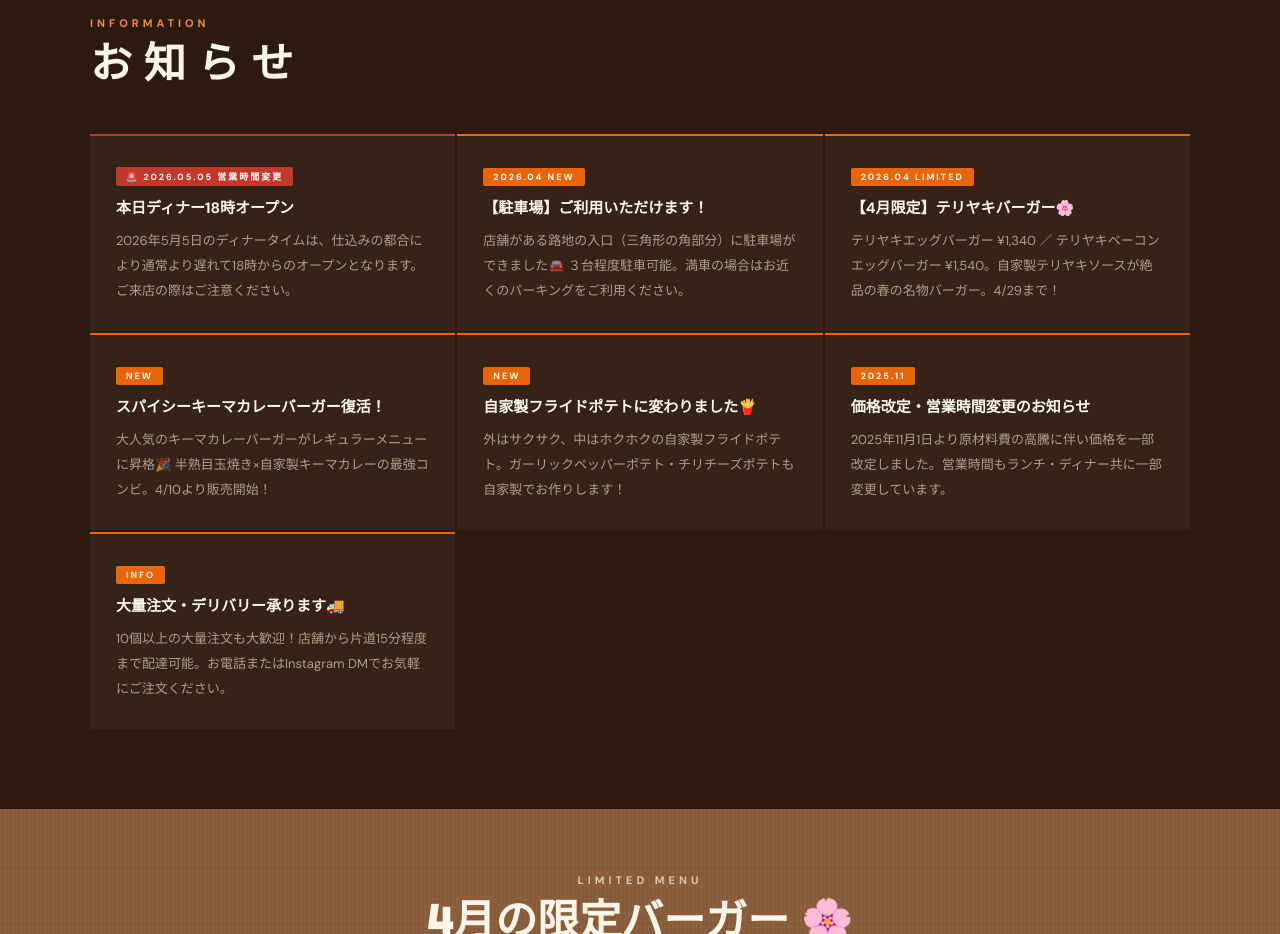
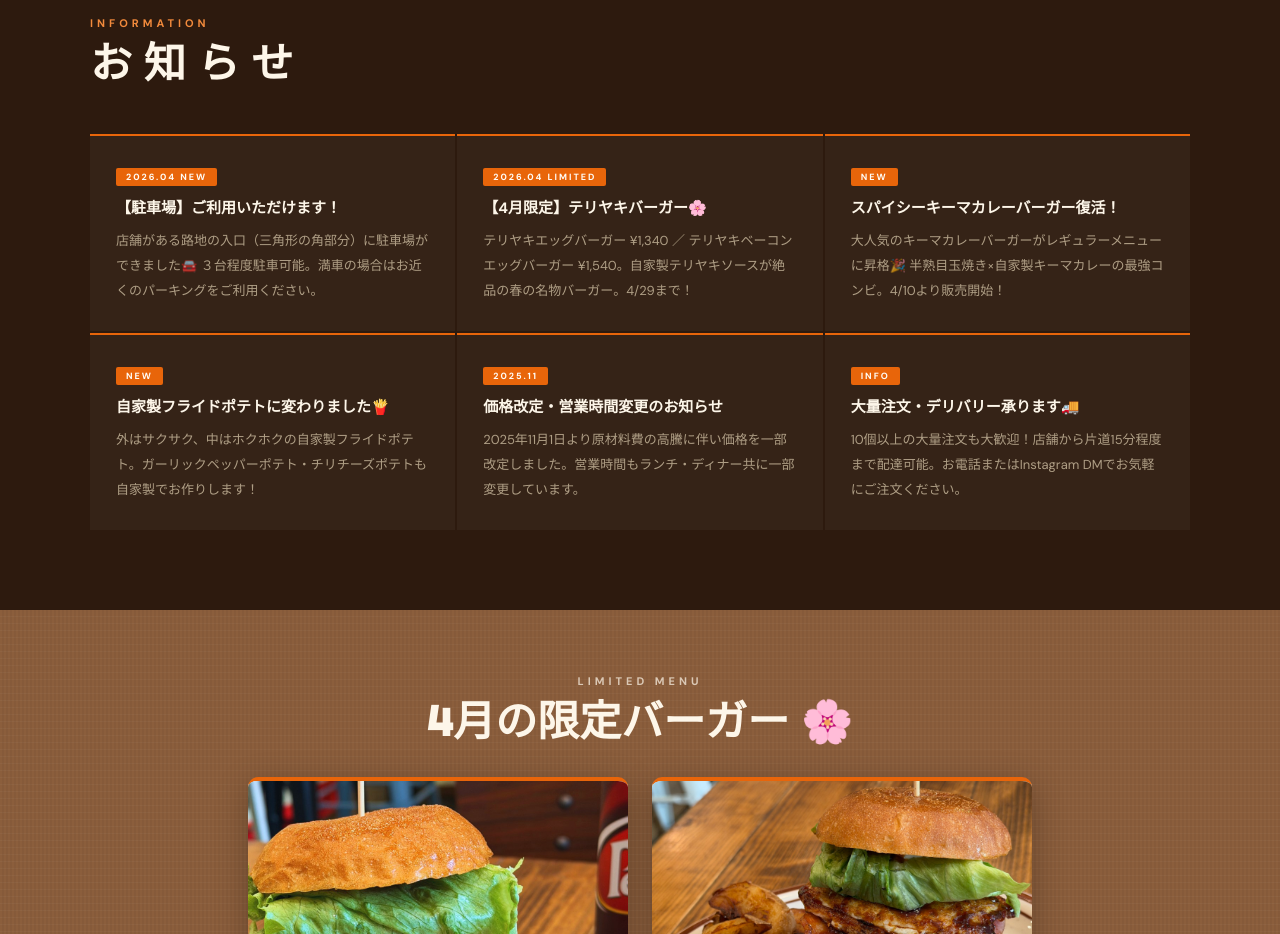
Before and after one commit to kozishutou-lgtm/burger-house, a plain HTML site: page index.html in a window 1280 px wide. Shown: the part 960-1894 px from the top of the page. Drawn offline with Linux system fonts and the light colour scheme; a script that the page names is missing.

Commit message:
臨時お知らせを削除

```diff
--- a/index.html
+++ b/index.html
@@ -196,9 +196,6 @@
       <p class="section-label">Information</p>
       <h2 class="section-title">お 知 ら せ</h2>
       <div class="news-grid">
-        <!-- TEMP_NOTICE_START -->
-        <div class="news-card" style="border-top-color:#c0392b;"><span class="news-card-tag" style="background:#c0392b;">🚨 2026.05.05 営業時間変更</span><p class="news-card-title">本日ディナー18時オープン</p><p class="news-card-body">2026年5月5日のディナータイムは、仕込みの都合により通常より遅れて18時からのオープンとなります。ご来店の際はご注意ください。</p></div>
-        <!-- TEMP_NOTICE_END -->
 <div class="news-card"><span class="news-card-tag">2026.04 New</span><p class="news-card-title">【駐車場】ご利用いただけます！</p><p class="news-card-body">店舗がある路地の入口（三角形の角部分）に駐車場ができました🚘 ３台程度駐車可能。満車の場合はお近くのパーキングをご利用ください。</p></div>
         <div class="news-card"><span class="news-card-tag">2026.04 Limited</span><p class="news-card-title">【4月限定】テリヤキバーガー🌸</p><p class="news-card-body">テリヤキエッグバーガー ¥1,340 ／ テリヤキベーコンエッグバーガー ¥1,540。自家製テリヤキソースが絶品の春の名物バーガー。4/29まで！</p></div>
         <div class="news-card"><span class="news-card-tag">New</span><p class="news-card-title">スパイシーキーマカレーバーガー復活！</p><p class="news-card-body">大人気のキーマカレーバーガーがレギュラーメニューに昇格🎉 半熟目玉焼き×自家製キーマカレーの最強コンビ。4/10より販売開始！</p></div>
```
